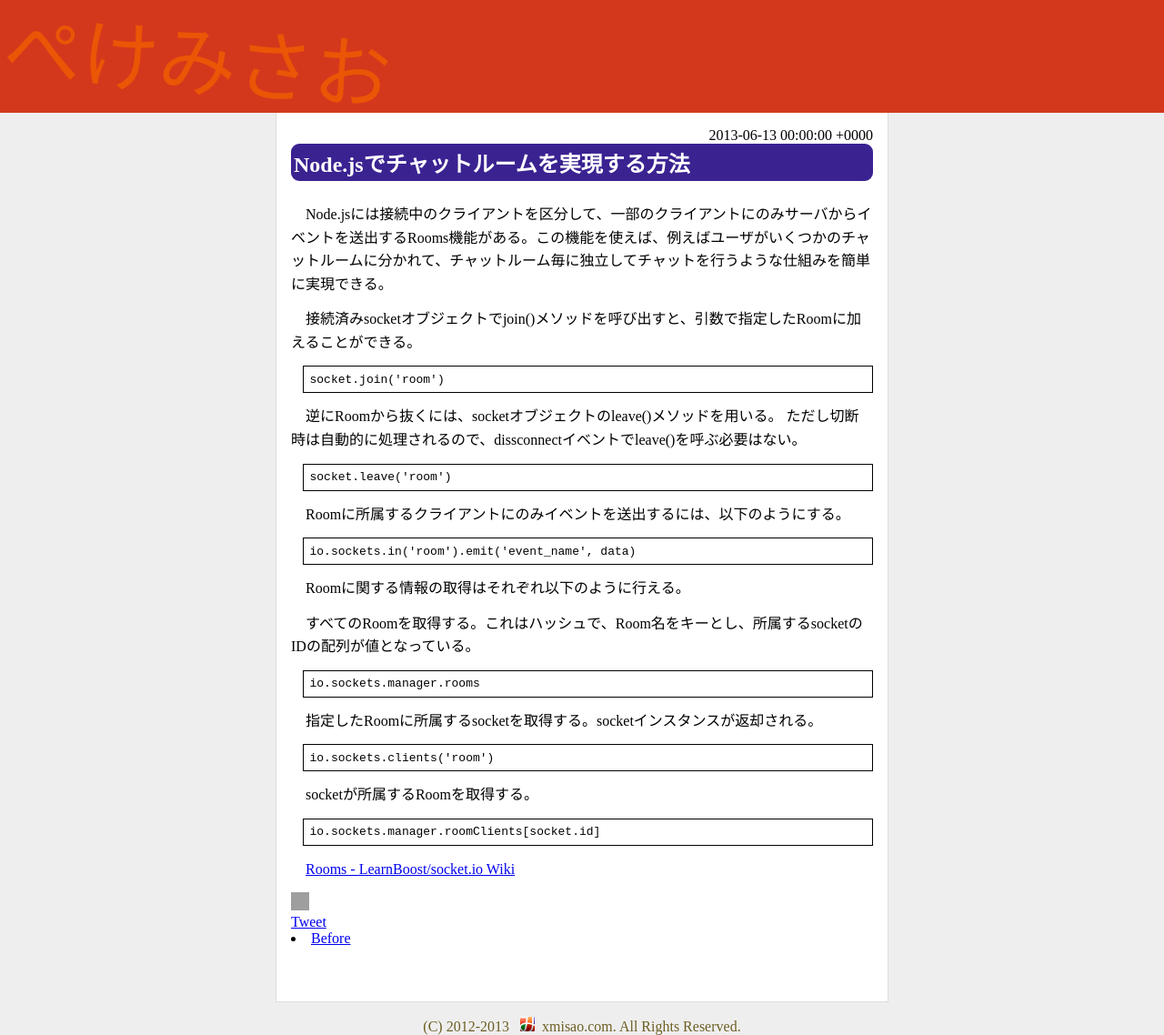
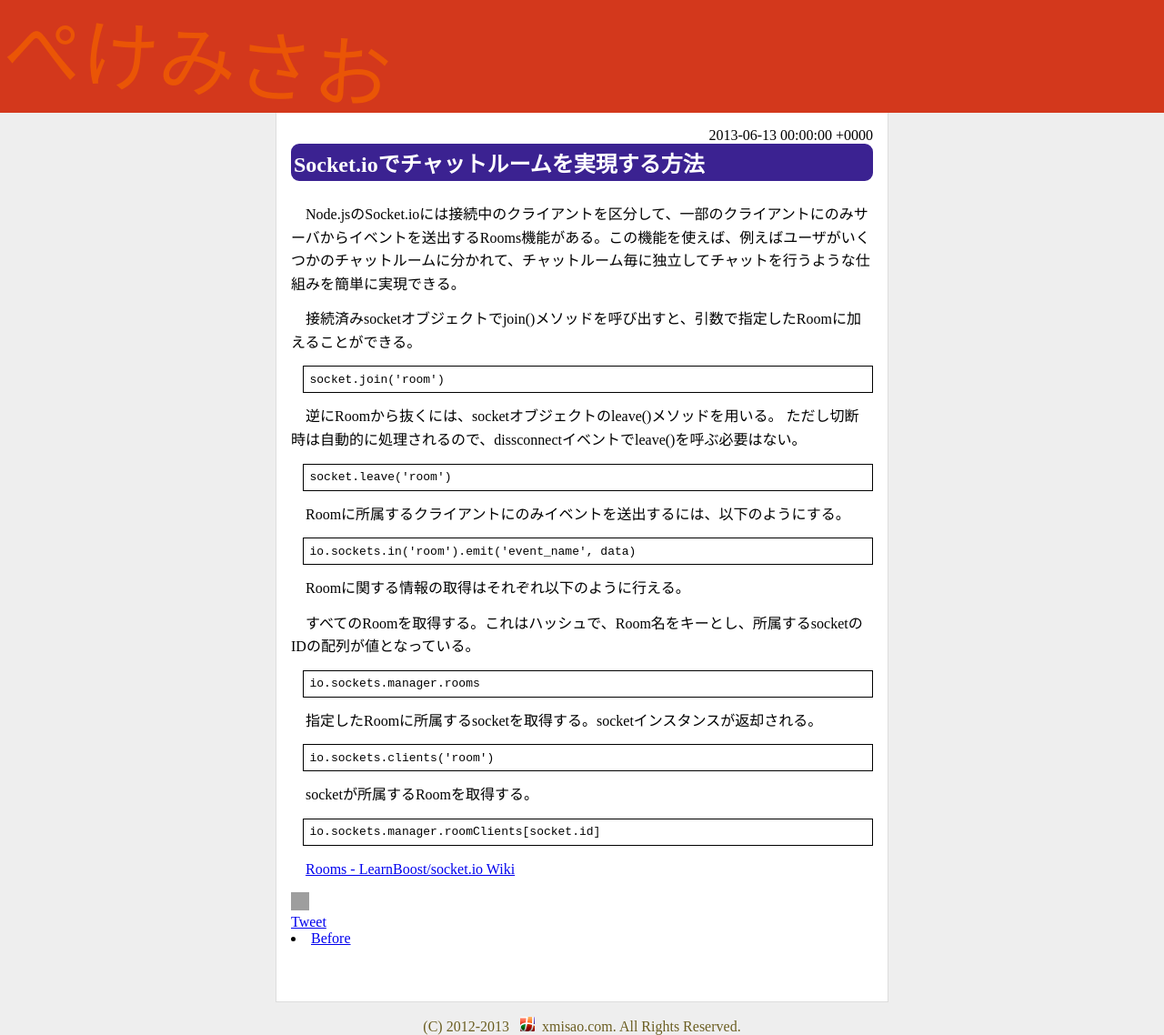
Before and after one commit to xmisao/www, a Jekyll site: the page built from _posts/2013-06-13-socketio-rooms.md, in a window 1280 px wide. Shown: the whole page at 91% size. Built offline with Jekyll 4.4.1, drawn with Linux system fonts in a browser that asks for light colours; comment, search, counter and statistics services are not loaded; grey boxes are pictures that could not be loaded.

Commit message:
rename an entry

```diff
--- a/_posts/2013-06-13-socketio-rooms.md
+++ b/_posts/2013-06-13-socketio-rooms.md
@@ -1,11 +1,11 @@
 ---
 layout: default
-title: Node.jsでチャットルームを実現する方法
+title: Socket.ioでチャットルームを実現する方法
 ---
 
-# Node.jsでチャットルームを実現する方法
+# Socket.ioでチャットルームを実現する方法
 
-Node.jsには接続中のクライアントを区分して、一部のクライアントにのみサーバからイベントを送出するRooms機能がある。この機能を使えば、例えばユーザがいくつかのチャットルームに分かれて、チャットルーム毎に独立してチャットを行うような仕組みを簡単に実現できる。
+Node.jsのSocket.ioには接続中のクライアントを区分して、一部のクライアントにのみサーバからイベントを送出するRooms機能がある。この機能を使えば、例えばユーザがいくつかのチャットルームに分かれて、チャットルーム毎に独立してチャットを行うような仕組みを簡単に実現できる。
 
 接続済みsocketオブジェクトでjoin()メソッドを呼び出すと、引数で指定したRoomに加えることができる。
 
```
